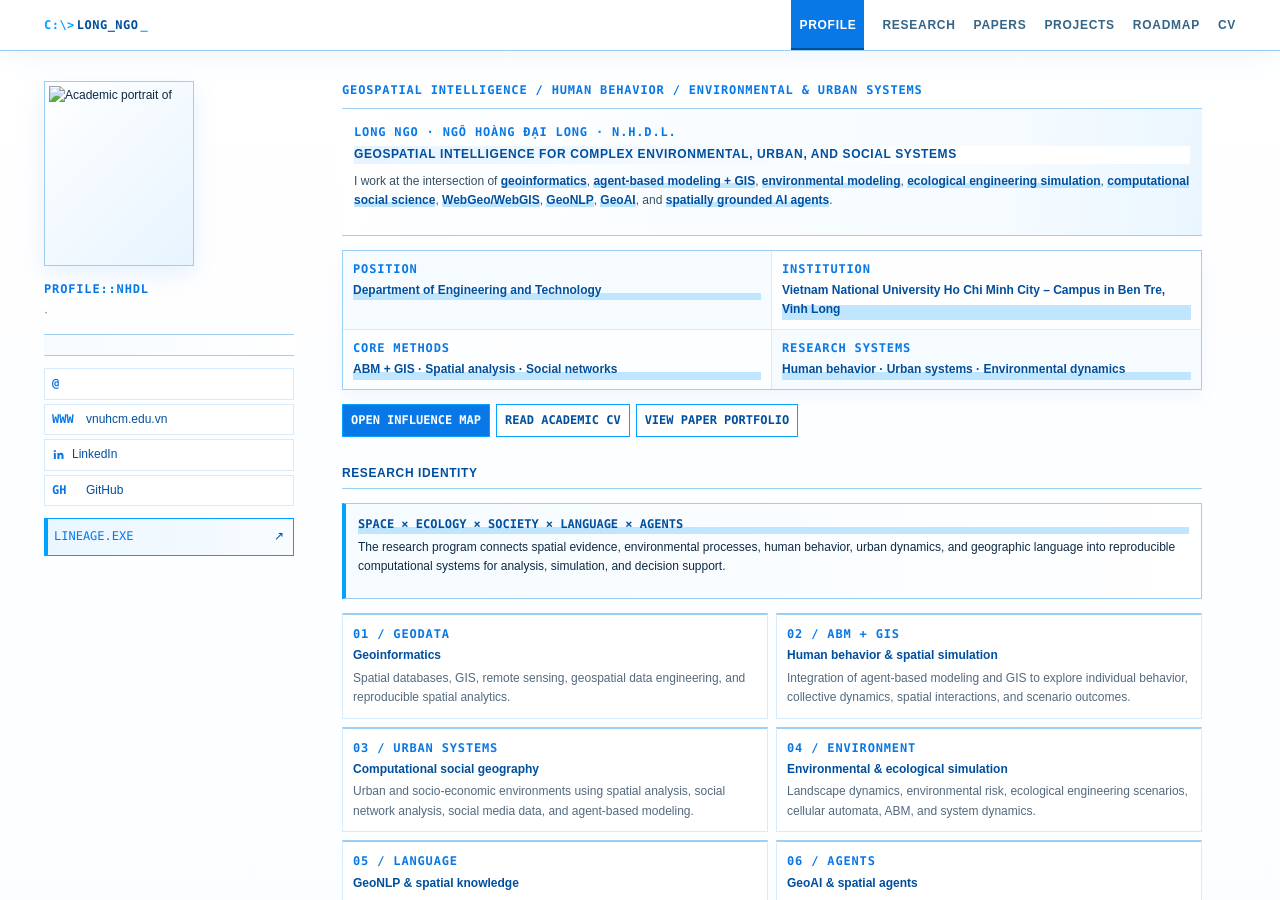
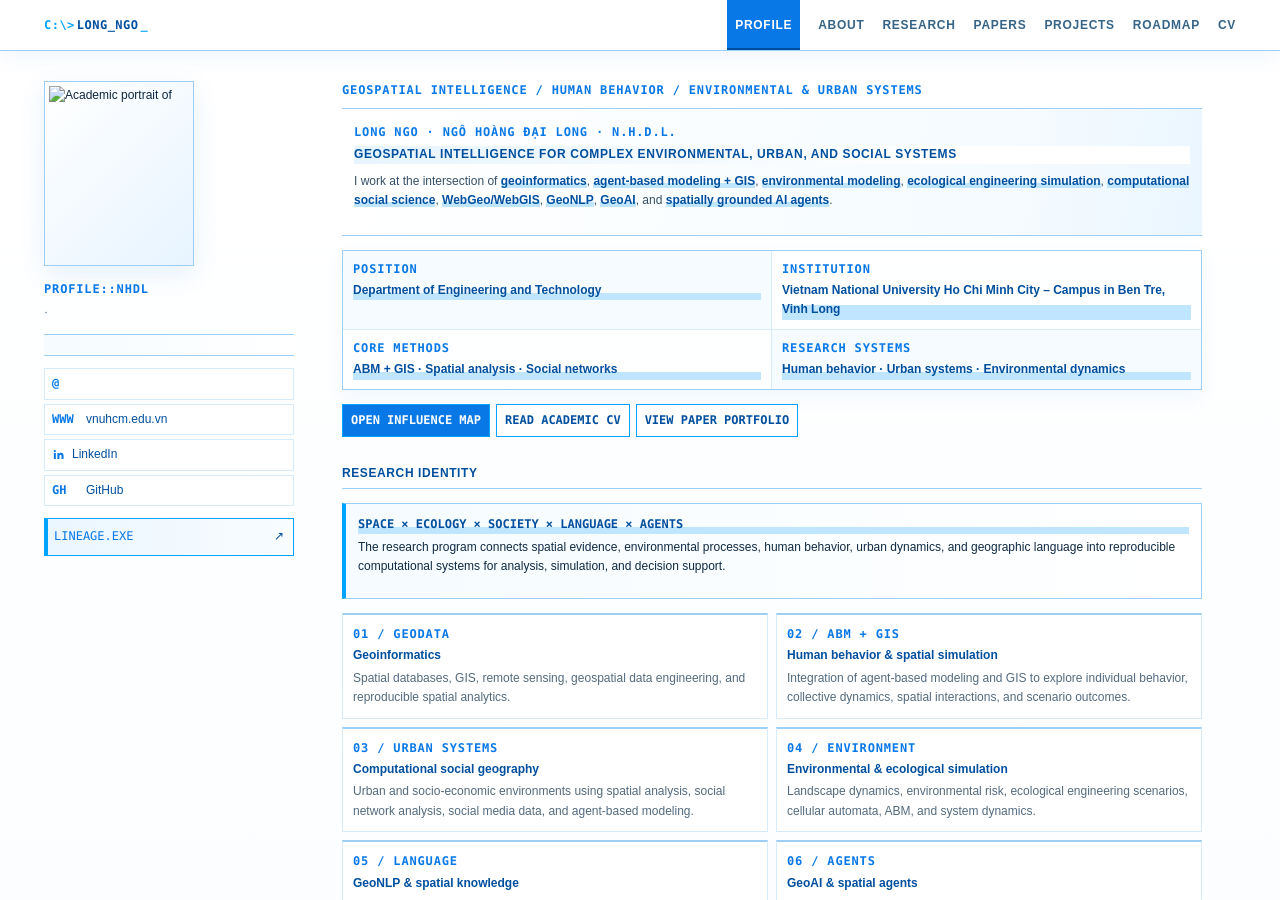
Before and after one commit to Base27-CVNSS/LogpWoy, a Jekyll site: the page built from index.md, in a window 1280 px wide and 900 px high. Built offline with Jekyll 4.4.1, drawn with Linux system fonts in a browser that asks for light colours.

Commit message:
Add About manifesto to primary navigation

```diff
--- a/_layouts/default.html
+++ b/_layouts/default.html
@@ -57,6 +57,7 @@
       </a>
       <nav class="nav" aria-label="Primary">
         <a href="{{ '/' | relative_url }}" {% if page.url == '/' %}class="active" aria-current="page"{% endif %}>Profile</a>
+        <a href="{{ '/about/' | relative_url }}" {% if page.url contains '/about/' %}class="active" aria-current="page"{% endif %}>About</a>
         <a href="{{ '/research/' | relative_url }}" {% if page.url contains '/research/' %}class="active" aria-current="page"{% endif %}>Research</a>
         <a href="{{ '/publications/' | relative_url }}" {% if page.url contains '/publications/' %}class="active" aria-current="page"{% endif %}>Papers</a>
         <a href="{{ '/projects/' | relative_url }}" {% if page.url contains '/projects/' %}class="active" aria-current="page"{% endif %}>Projects</a>
```
